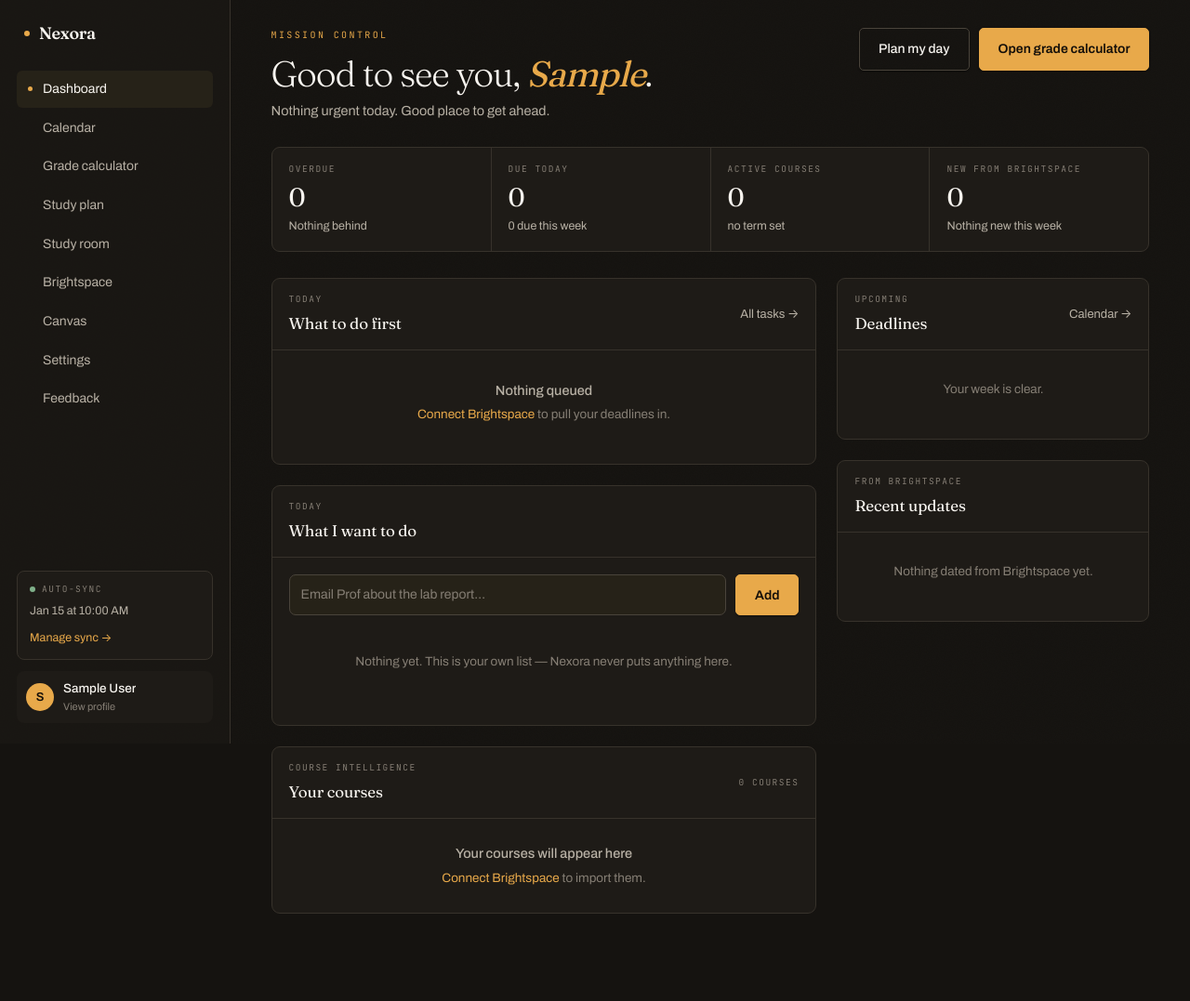
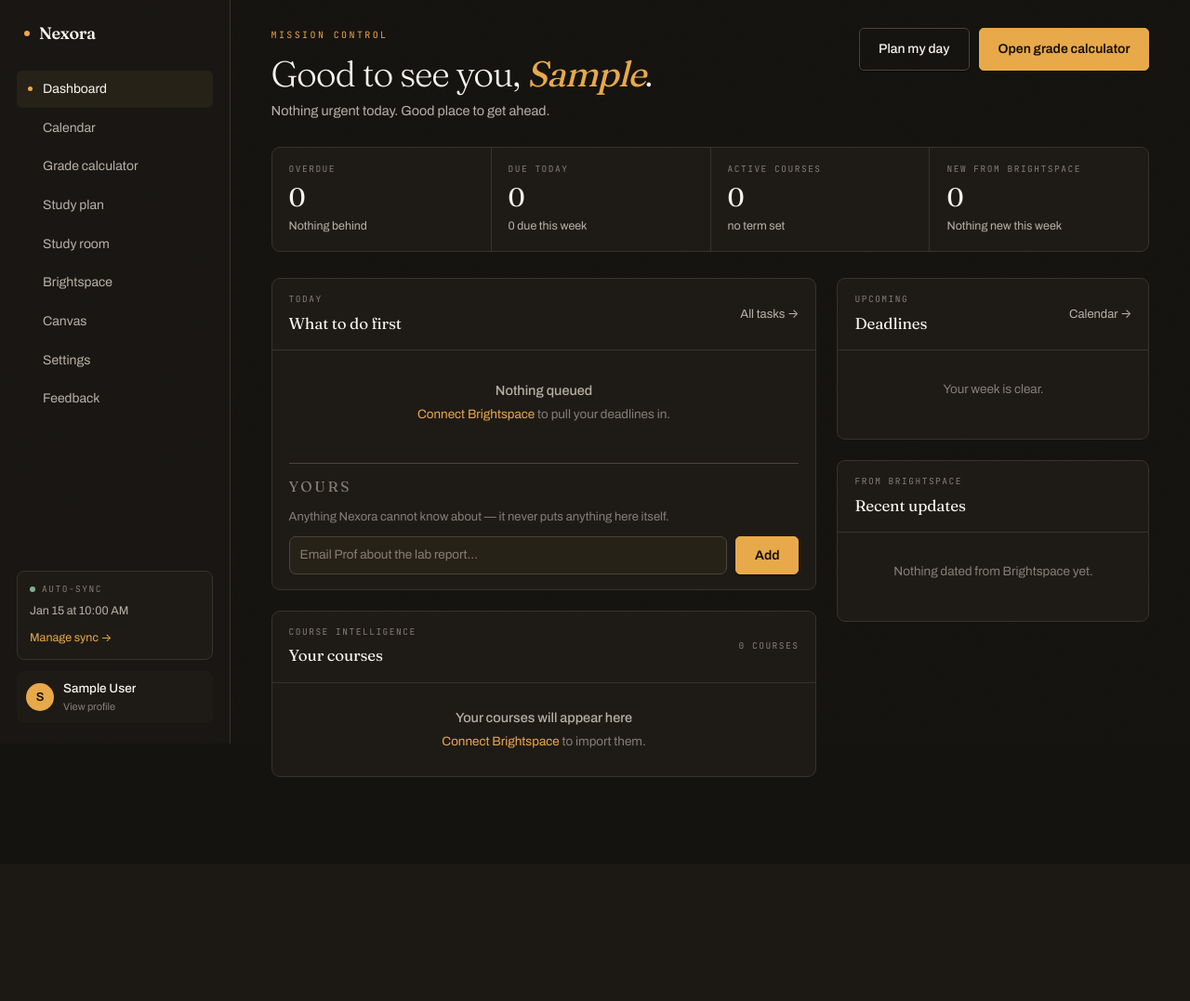
Before and after one commit to BassemAbdo01/uni-helper-project, a Flask app: page /dashboard in a window 1280 px wide. Shown: the whole page at 93% size. After the commit the page ends 836 px from the top, so only its background shows below. Run offline with Flask 3, Linux system fonts and the light colour scheme; a user stored in the database is signed in; tables that the repository leaves empty hold one stand-in row (values such as "Sample post"); parts of the project's set-up code (start-up, migrations or seed data) failed here and were passed over; some libraries are stand-ins or nearby versions.

Commit message:
One card for today, not two
"What I want to do" shipped as its own card directly under "What to do first",
so the dashboard carried two cards a few pixels apart both headed TODAY, which
reads as two separate features rather than one day. It also spent ~200px of the
widest column on a two-item list and pushed the course grid down.

Measured at fixed widths in an iframe, before and after: "Your courses" now
starts 91px higher on desktop (1057 -> 966) and 46px higher at 390px
(2128 -> 2082).

The add box moved below the list. At the top of its own card it was the
headline; inside this card the list is, and an input at the end reads as "add
to it".

The merge is visual only. A DayNote is still not a Task -- the calendar, the
.ics feed and the planner all read Tasks, and none of this belongs in any of
them. The test pins that #mylist renders INSIDE #tasks, because splitting it
back out is a silent failure: the page still works and still shows every note,
it just looks wrong again.

Co-Authored-By: Claude Opus 5 <noreply@anthropic.com>

```diff
--- a/templates/index.html
+++ b/templates/index.html
@@ -18,13 +18,26 @@
 .setupnag .sn-t{font-size:14.5px;font-weight:600}
 .setupnag .sn-s{font-size:12.5px;color:var(--fg-2)}
 .setupnag .sn-go{margin-top:6px;font-size:13px;font-weight:600;color:var(--amber)}
-#mylist #noteForm{display:flex;gap:10px;margin-bottom:4px}
+/* The student's own list, now a block inside the task card rather than a card
+   of its own. The rule above it is what keeps the two lists from reading as
+   one -- Nexora's half, then yours. */
+.mine{margin-top:15px;padding-top:13px;border-top:1px solid var(--line-2)}
+.mine-h{display:flex;align-items:baseline;justify-content:space-between;gap:12px}
+.mine-t{margin:0;font-family:var(--mono);font-size:10.5px;letter-spacing:.16em;
+  text-transform:uppercase;color:var(--fg-3);font-weight:400}
+.mine-n{font-family:var(--mono);font-size:10.5px;letter-spacing:.06em;color:var(--fg-3)}
+/* .empty is the big centred card-level state ("Nothing queued"); inside the
+   card it only needs to be a quiet line. */
+.mine-empty{margin:9px 0 0;font-size:13px;color:var(--fg-3)}
+/* The form sits BELOW the list now: at the top of its own card it was the
+   headline, here the list is, and an input at the end reads as "add to it". */
+#mylist #noteForm{display:flex;gap:9px;margin-top:11px}
 #mylist #noteText{flex:1;min-width:0;background:var(--surface-2);border:1px solid var(--line-2);
-  color:var(--fg);padding:10px 12px;border-radius:7px;font:inherit;font-size:14px}
+  color:var(--fg);padding:9px 11px;border-radius:7px;font:inherit;font-size:13.5px}
 #mylist #noteText:focus{outline:none;border-color:var(--amber)}
-#mylist .notes{list-style:none;margin:14px 0 0;padding:0}
+#mylist .notes{list-style:none;margin:7px 0 0;padding:0}
 #mylist .notes li{display:grid;grid-template-columns:auto 1fr auto;gap:12px;align-items:center;
-  padding:11px 0;border-bottom:1px solid var(--line)}
+  padding:9px 0;border-bottom:1px solid var(--line)}
 #mylist .notes li:last-child{border-bottom:0}
 #mylist .notes .box{width:17px;height:17px;border-radius:4px;border:1px solid var(--line-2);
   background:none;color:transparent;font-size:11px;line-height:1;cursor:pointer;
@@ -337,27 +350,34 @@ kbd{font-family:var(--mono);font-size:10px;border:1px solid var(--line-2);border
             {% endfor %}
           </div>
         </details>
-      </div>
-    </section>
 
         {# The queue above is what Nexora knows is due. This is what the student
-       decided -- "email the prof", "print the lab sheet" -- which nothing else
-       on the page can know. Kept out of Task on purpose: the calendar, the ics
-       feed and the planner all read Tasks, and none of this belongs there. #}
-    <section class="card" id="mylist">
-      <header>
-        <div><span class="k">Today</span><h2>What I want to do</h2></div>
-        <span class="k" style="margin:0" id="noteCount"></span>
-      </header>
-      <div class="body pad">
+           decided -- "email the prof", "print the lab sheet" -- which nothing
+           else on the page can know.
+
+           It lives INSIDE this card. As its own card it carried a second
+           "TODAY" label and a second heading directly under the first, which
+           reads as two separate features rather than one day; it also ate
+           ~200px of the widest column for a two-item list and pushed the
+           course grid down. One card, two lists, separated by a rule.
+
+           Still deliberately NOT a Task, and the merge is visual only: the
+           calendar, the .ics feed and the planner all read Tasks, and none of
+           this belongs in any of them. #}
+        <div class="mine" id="mylist">
+          <div class="mine-h">
+            <h3 class="mine-t">Yours</h3>
+            <span class="mine-n" id="noteCount"></span>
+          </div>
+          <ul class="notes" id="noteList"></ul>
+          <p class="mine-empty" id="noteEmpty" hidden>Anything Nexora cannot know about &mdash;
+             it never puts anything here itself.</p>
           <form id="noteForm" autocomplete="off">
             <input id="noteText" maxlength="500" placeholder="Email Prof about the lab report&hellip;"
                    aria-label="Something you want to do today">
             <button class="btn" type="submit">Add</button>
           </form>
-        <ul class="notes" id="noteList"></ul>
-        <p class="empty" id="noteEmpty" hidden>Nothing yet. This is your own list &mdash;
-           Nexora never puts anything here.</p>
+        </div>
       </div>
     </section>
 
```
Also changed, not shown: tests/test_day_notes.py (+32 -0 lines). Lines whose indentation alone changed are shown as unchanged.
